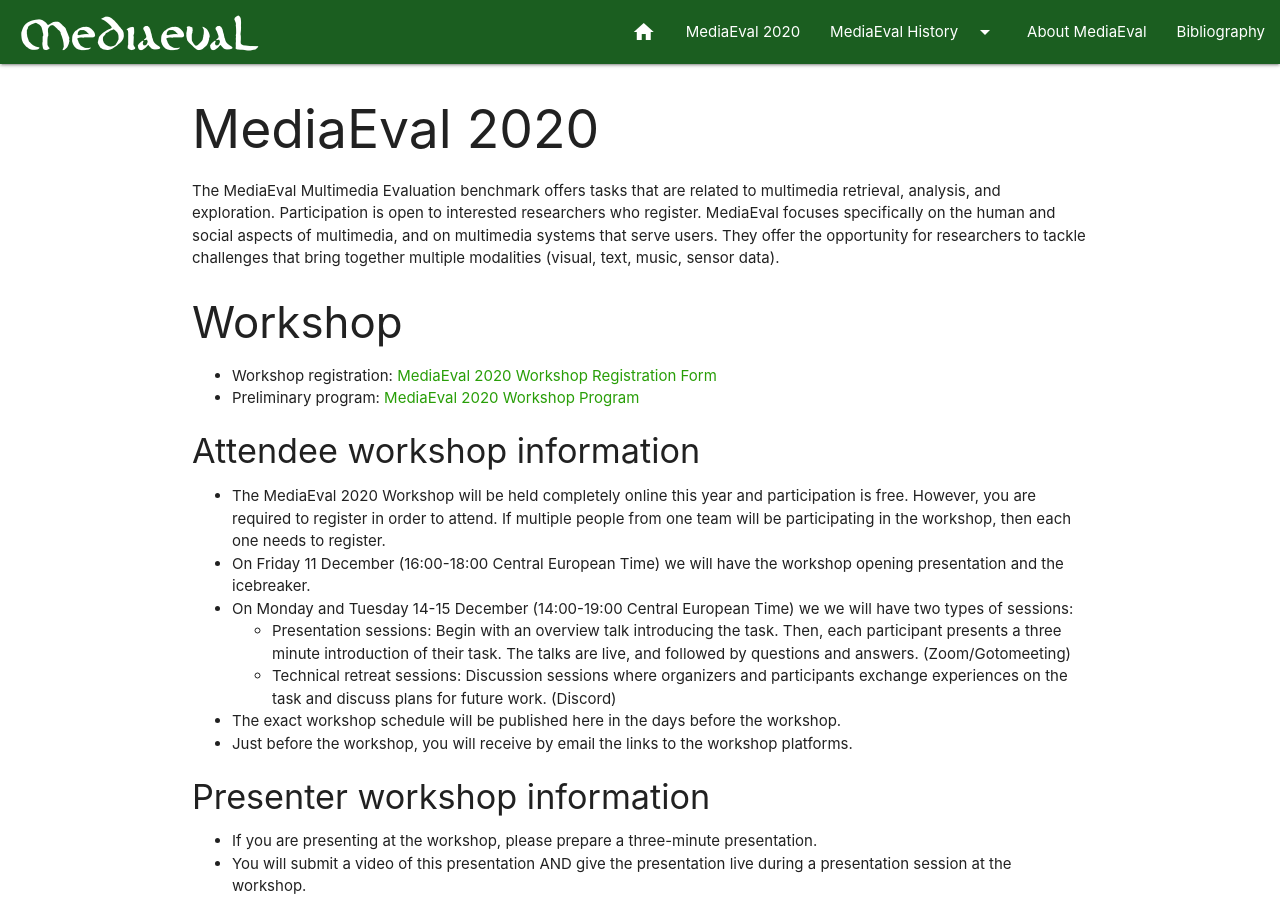
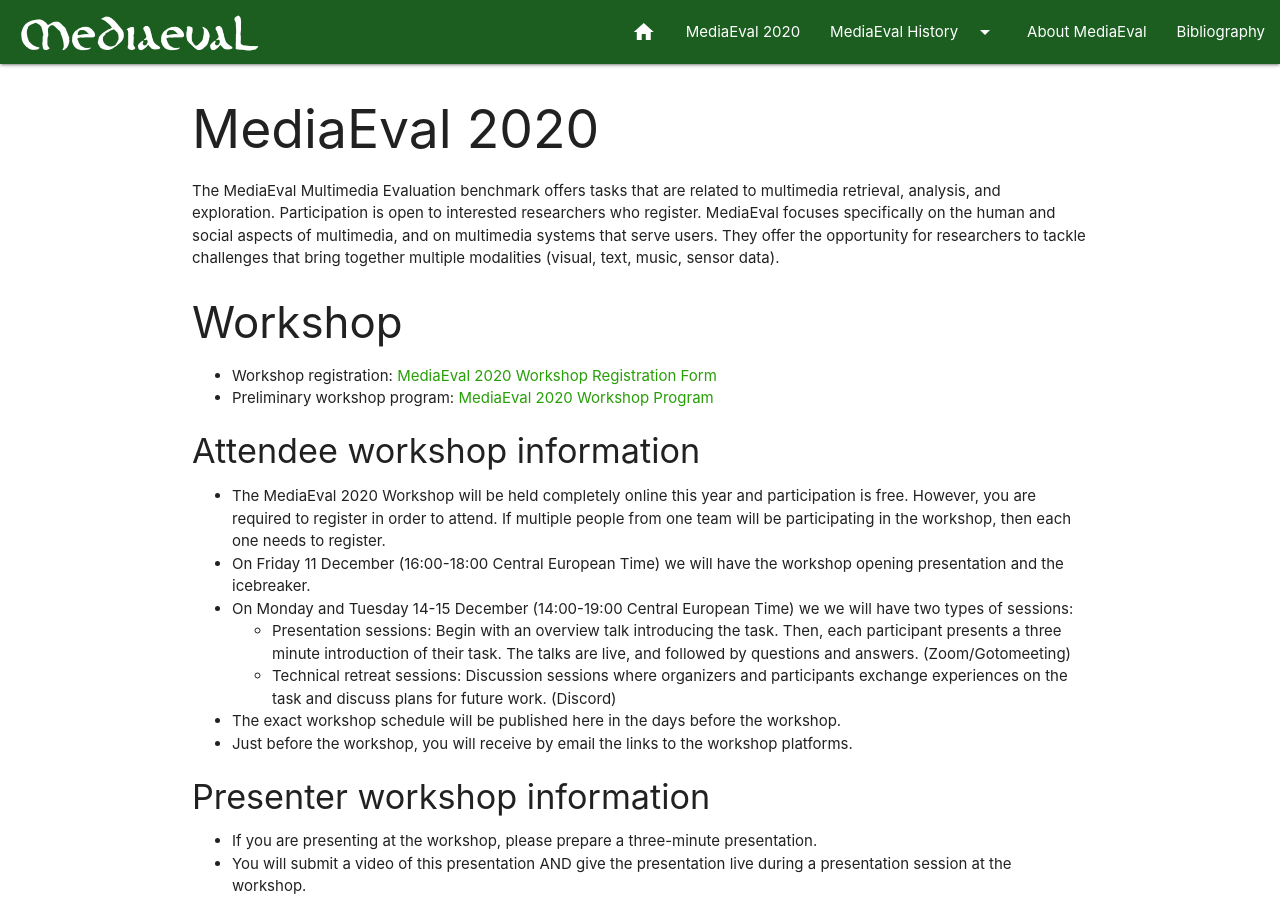
Before and after one commit to multimediaeval/multimediaeval.github.io, a Jekyll site: the page built from _editions/2020.md, in a window 1280 px wide and 900 px high. Built offline with Jekyll 4.4.1, drawn with Linux system fonts in a browser that asks for light colours.

Commit message:
Update 2020.md
Trying to get the spacing right.

```diff
--- a/_editions/2020.md
+++ b/_editions/2020.md
@@ -14,7 +14,7 @@
 
 ### Workshop
 * Workshop registration: [MediaEval 2020 Workshop Registration Form](https://forms.gle/ZbXsMSzRTc2xcphB6)
-* Preliminary program: [MediaEval 2020 Workshop Program](https://docs.google.com/document/d/1oNOF9Ksmkhae6e_Nyv42eXSMzUEohJde1wtjl6aWAtg/edit)
+* Preliminary workshop program: [MediaEval 2020 Workshop Program](https://docs.google.com/document/d/1oNOF9Ksmkhae6e_Nyv42eXSMzUEohJde1wtjl6aWAtg/edit)
 
 #### Attendee workshop information
 * The MediaEval 2020 Workshop will be held completely online this year and participation is free. However, you are required to register in order to attend. If multiple people from one team will be participating in the workshop, then each one needs to register.
```
